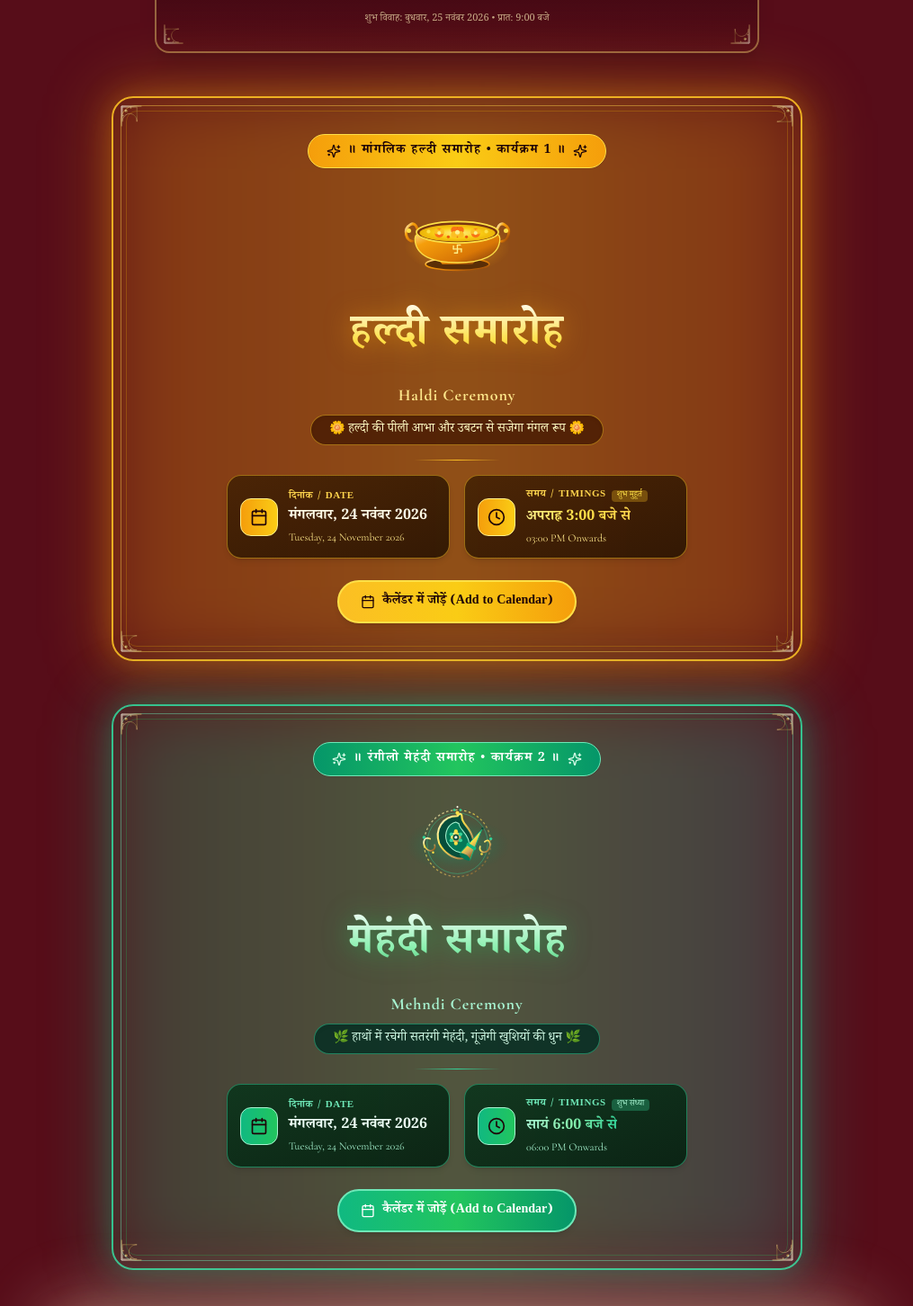
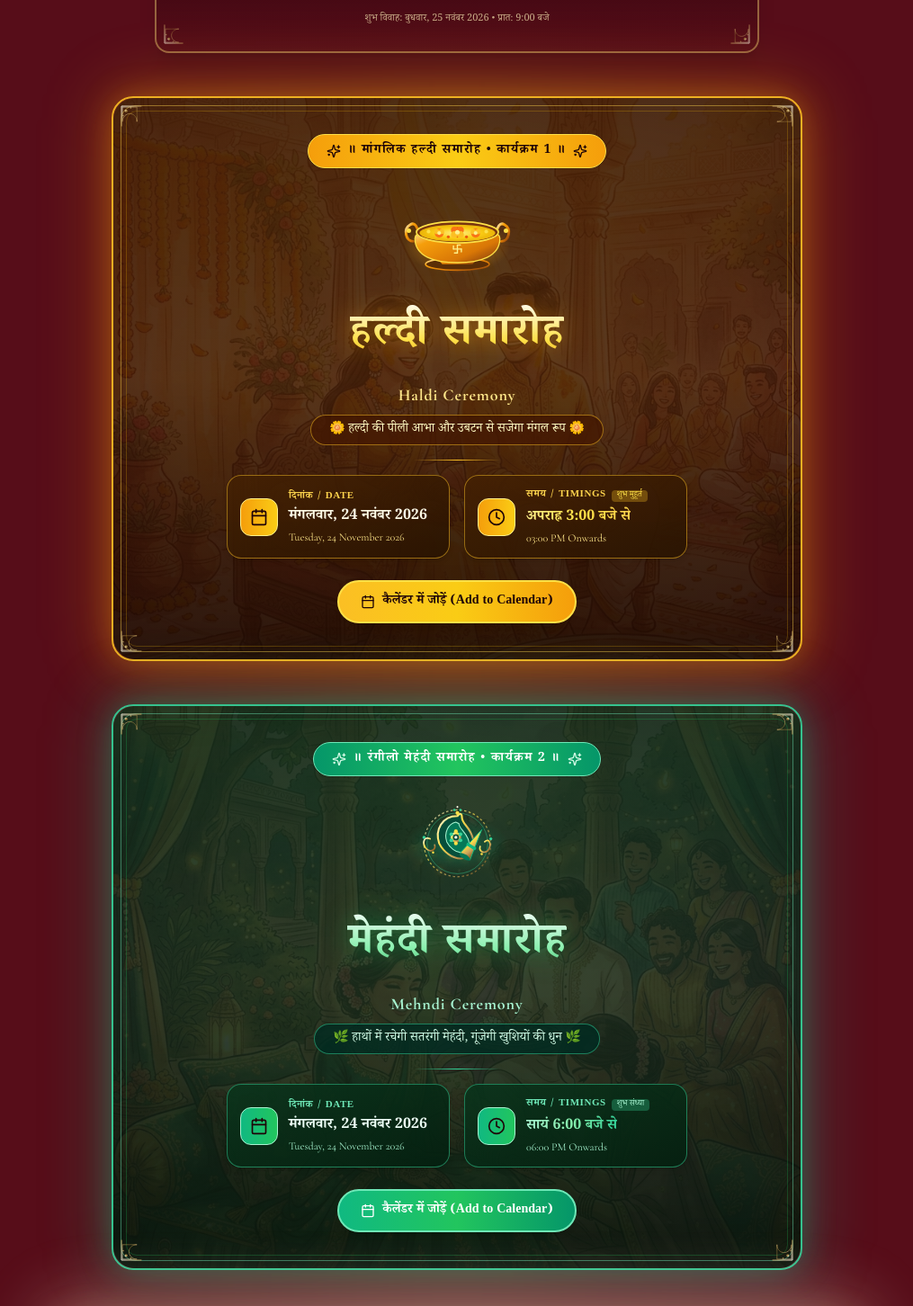
Before and after one commit to Eshbanoliver/wedding-card-design, a React (Vite) app: page / in a window 1280 px wide. Shown: the part 4098-5550 px from the top of the page at 90% size, without its empty margins (132-1147 px from the left). Built offline with nearby package versions, Linux system fonts and the light colour scheme; a web font is replaced by a local one.

Commit message:
updated files

```diff
--- a/src/components/CelebrationsTimeline.tsx
+++ b/src/components/CelebrationsTimeline.tsx
@@ -230,7 +230,34 @@ export const CelebrationsTimeline: React.FC = () => {
                   <div className="absolute inset-0 bg-[radial-gradient(#C6A15B_1px,transparent_1px)] [background-size:22px_22px] opacity-[0.14] pointer-events-none" />
                 )}
 
-                {/* ─── GHIBLI ART SACRED PHERAS BACKGROUND (30% OPACITY) ─── */}
+                {/* ─── GHIBLI ART CEREMONY BACKGROUNDS (Respective to Headings) ─── */}
+                {/* 1. Haldi Ceremony Ghibli Art Background (30% Opacity) */}
+                {isHaldi && (
+                  <div className="absolute inset-0 pointer-events-none overflow-hidden rounded-3xl z-0">
+                    <img
+                      src="/ghibli-haldi.jpg"
+                      alt="Haldi Ceremony Studio Ghibli Art"
+                      className="w-full h-full object-cover object-center opacity-30"
+                    />
+                    {/* Warm amber-marigold color wash ensuring 100% content legibility */}
+                    <div className="absolute inset-0 bg-gradient-to-b from-[#321703]/75 via-[#220D02]/60 to-[#150602]/85" />
+                  </div>
+                )}
+
+                {/* 2. Mehndi Ceremony Ghibli Art Background (30% Opacity) */}
+                {isMehndi && (
+                  <div className="absolute inset-0 pointer-events-none overflow-hidden rounded-3xl z-0">
+                    <img
+                      src="/ghibli-mehndi.jpg"
+                      alt="Mehndi Ceremony Studio Ghibli Art"
+                      className="w-full h-full object-cover object-center opacity-30"
+                    />
+                    {/* Rich henna-emerald garden color wash ensuring 100% content legibility */}
+                    <div className="absolute inset-0 bg-gradient-to-b from-[#082915]/75 via-[#041E0F]/60 to-[#021208]/85" />
+                  </div>
+                )}
+
+                {/* 3. Sacred Pheras Vivah Ghibli Art Background (30% Opacity) */}
                 {isMain && (
                   <div className="absolute inset-0 pointer-events-none overflow-hidden rounded-3xl z-0">
                     <img
```
Also changed, not shown: public/ghibli-haldi.jpg (added), public/ghibli-mehndi.jpg (added).
